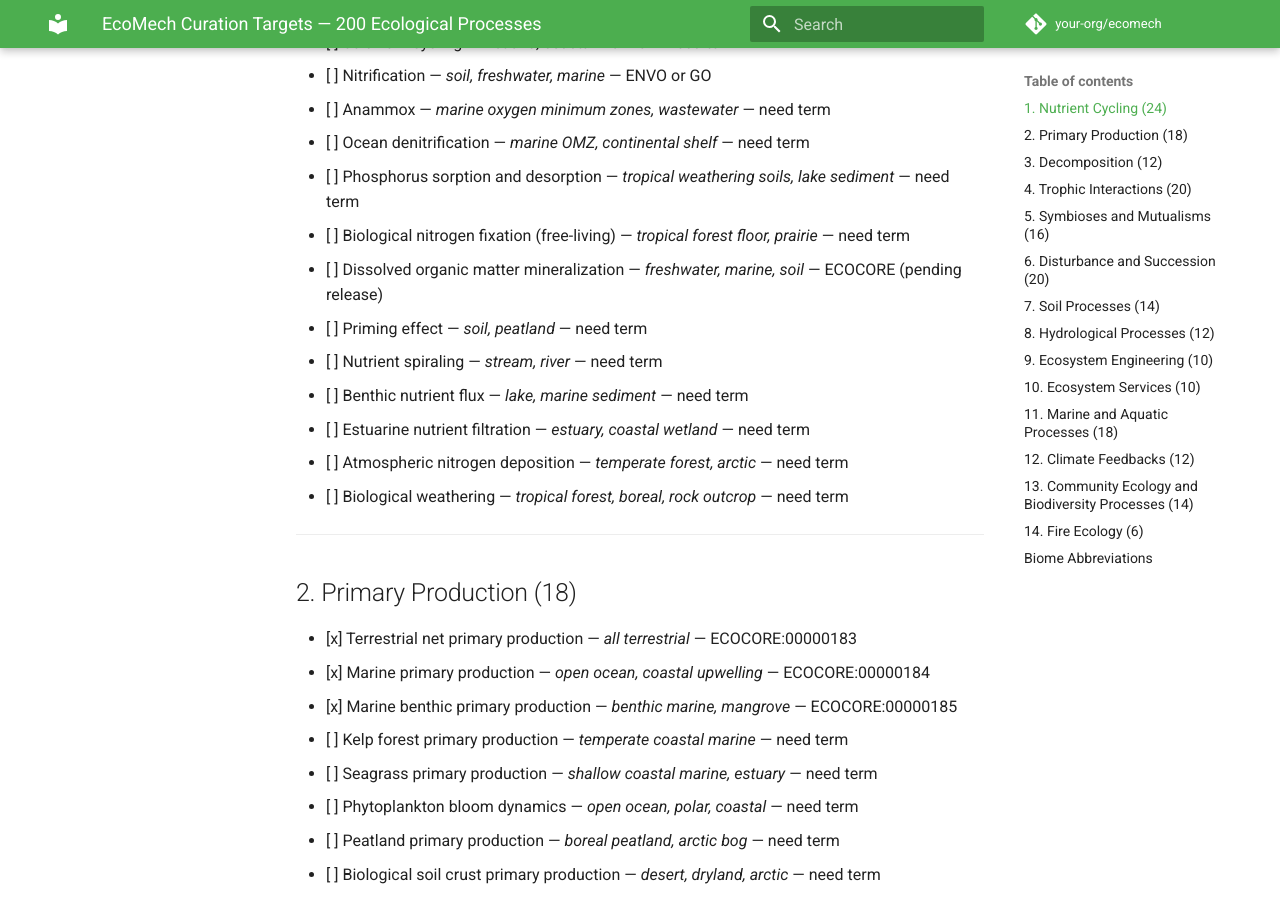
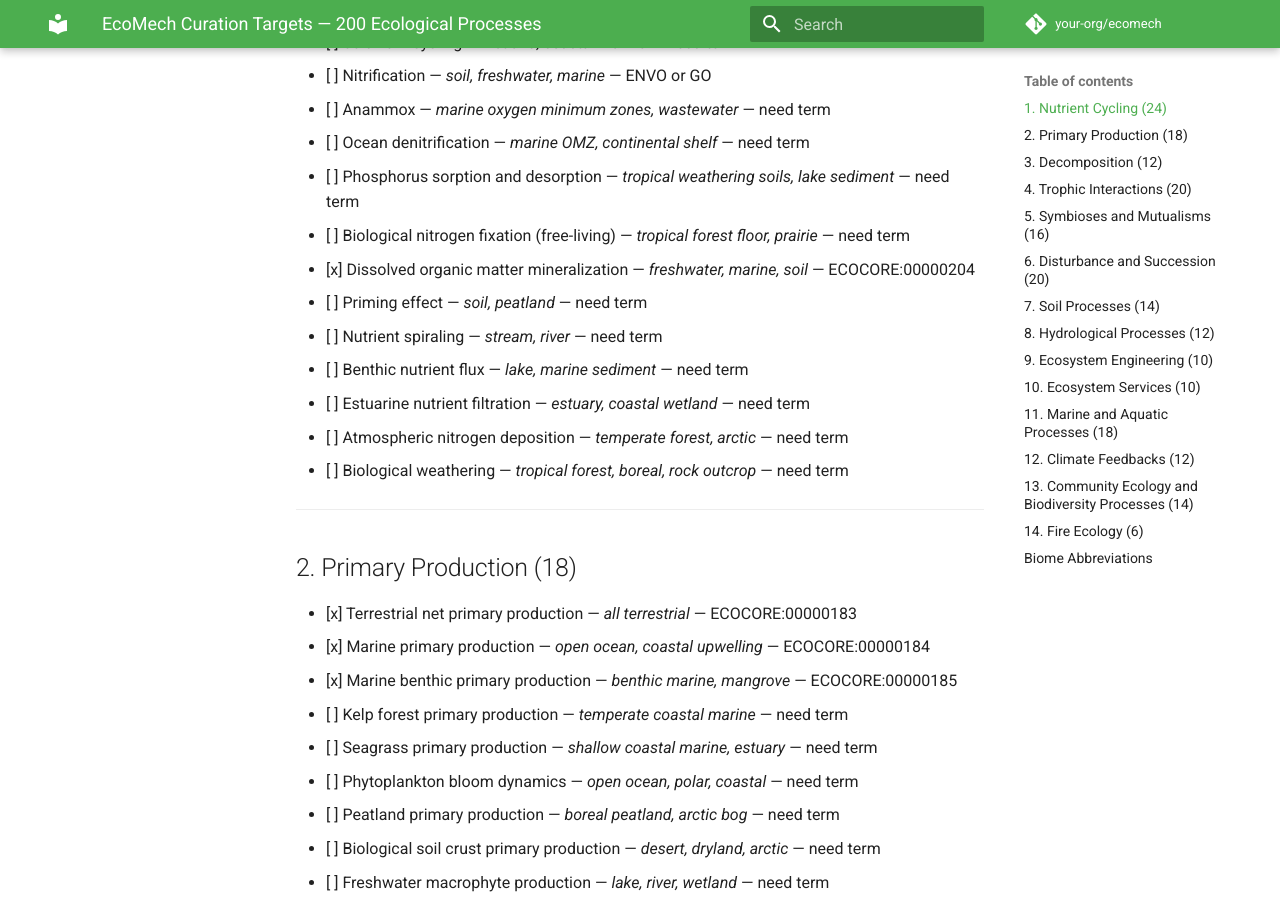
Before and after one commit to diatomsRcool/ecomech, an MkDocs documentation site: the page built from docs/curation_targets.md, in a window 1280 px wide and 900 px high, scrolled down 819 px. Built offline with MkDocs 1.6.1 and Material for MkDocs 9.7.7, drawn with Linux system fonts in a browser that asks for light colours; comment, search, counter and statistics services are not loaded; some of the changed text lies outside the part shown.

Commit message:
Mark DOM mineralization and trophic cascades done in curation_targets.md
Co-Authored-By: Claude Sonnet 4.6 <noreply@anthropic.com>

```diff
--- a/docs/curation_targets.md
+++ b/docs/curation_targets.md
@@ -26,7 +26,7 @@ Biome tags use abbreviations defined at the bottom of this file.
 - [ ] Ocean denitrification — *marine OMZ, continental shelf* — need term
 - [ ] Phosphorus sorption and desorption — *tropical weathering soils, lake sediment* — need term
 - [ ] Biological nitrogen fixation (free-living) — *tropical forest floor, prairie* — need term
-- [ ] Dissolved organic matter mineralization — *freshwater, marine, soil* — ECOCORE (pending release)
+- [x] Dissolved organic matter mineralization — *freshwater, marine, soil* — ECOCORE:00000204
 - [ ] Priming effect — *soil, peatland* — need term
 - [ ] Nutrient spiraling — *stream, river* — need term
 - [ ] Benthic nutrient flux — *lake, marine sediment* — need term
@@ -81,7 +81,7 @@ Biome tags use abbreviations defined at the bottom of this file.
 - [x] Herbivory — *all terrestrial and aquatic* — ECOCORE:00000020
 - [x] Predation — *all* — ECOCORE:00000102
 - [x] Detritivory — *soil, aquatic sediment* — ECOCORE:00000057
-- [ ] Trophic cascades — *all* — ECOCORE (pending release)
+- [x] Trophic cascades — *all* — ECOCORE:00000205
 - [ ] Filter feeding — *coastal marine, freshwater* — need term
 - [ ] Deposit feeding — *marine sediment, estuary* — need term
 - [ ] Suspension feeding — *coral reef, open ocean* — need term
```
